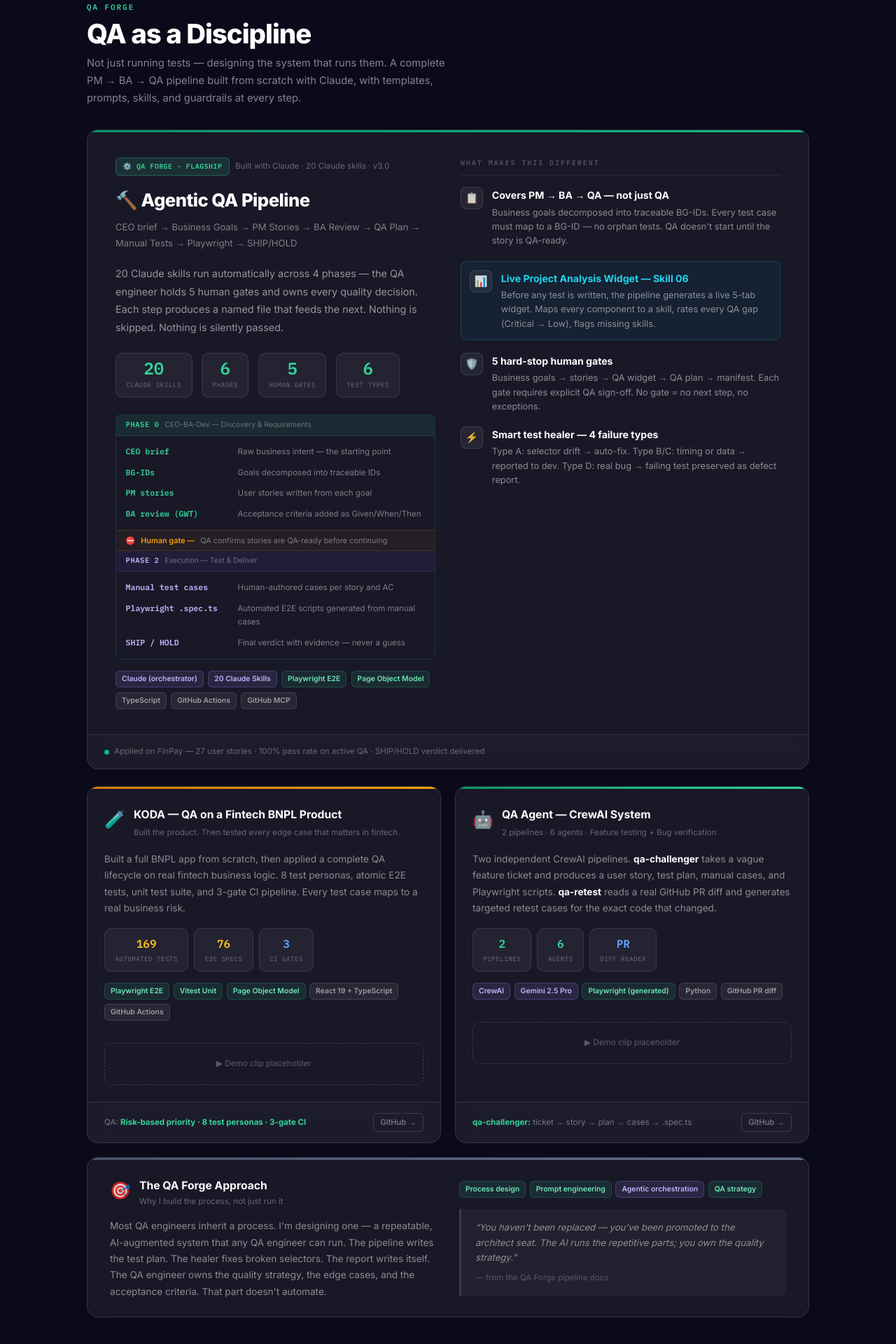
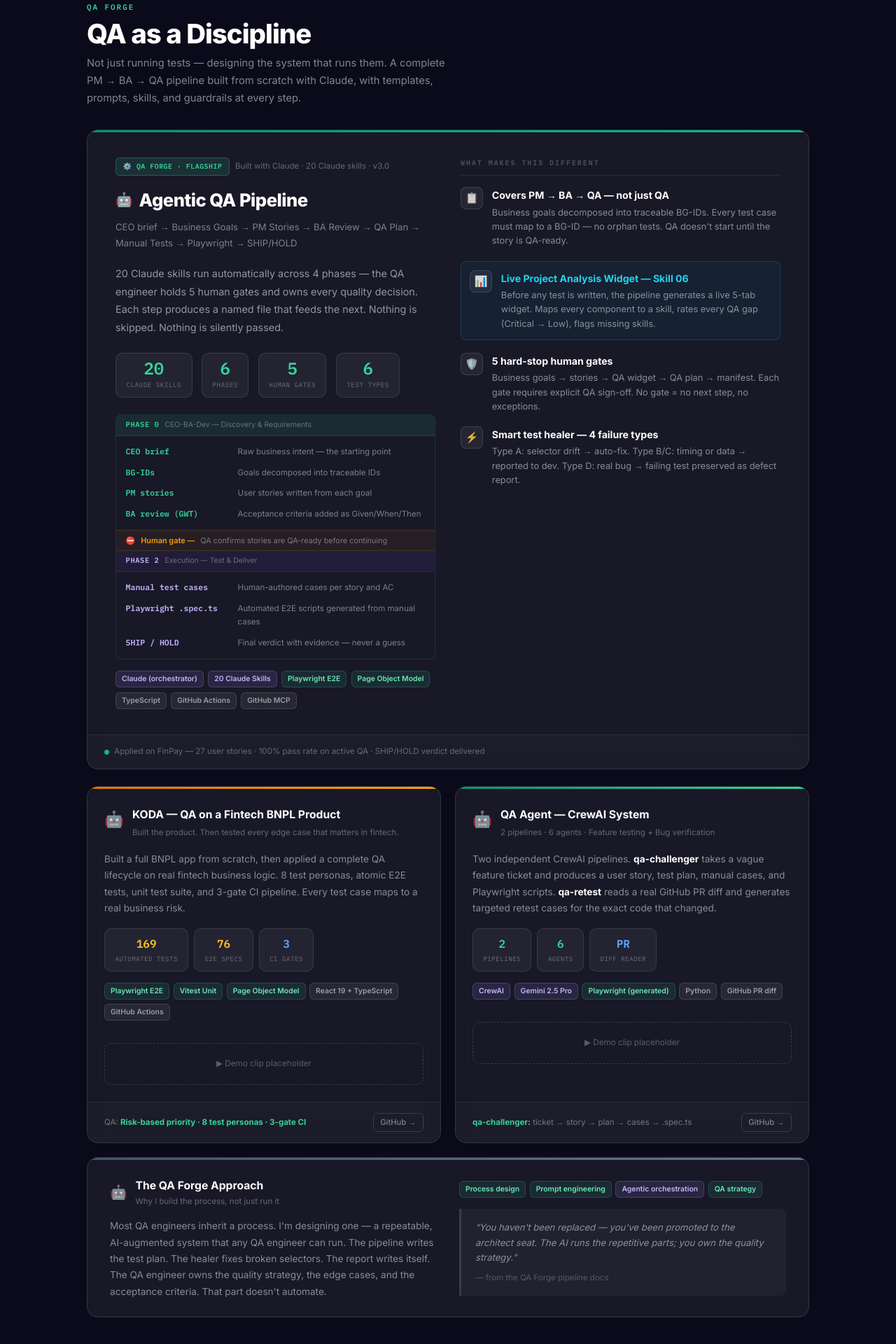
Before and after one commit to aoaaae-sunattha/Portfolio, a Next.js app: page / in a window 1280 px wide. Shown: the part 1108-3028 px from the top of the page at 70% size. Built offline with nearby package versions, Linux system fonts and the light colour scheme; no server answers.

Commit message:
feat: replace QAForge card icons with svgl AI logos — Anthropic, TypeScript, Gemini

```diff
--- a/app/page.tsx
+++ b/app/page.tsx
@@ -16,7 +16,7 @@ export default async function Home() {
     <main>
       <Nav />
       <Hero />
-      <QAForge />
+      <QAForge svgs={svgs} />
       <Projects />
       <Lab />
       <Skills svgs={svgs} />
--- a/components/QAForge.tsx
+++ b/components/QAForge.tsx
@@ -1,4 +1,29 @@
-export default function QAForge() {
+import { resolveLogo } from '@/lib/svgl'
+import type { Svg } from '@/lib/svgl'
+
+function AILogo({ name, svgs, size = 32 }: { name: string; svgs: Svg[]; size?: number }) {
+  const aliases: Record<string, string[]> = {
+    'Anthropic': ['Anthropic', 'Claude'],
+    'Gemini': ['Gemini', 'Google Gemini'],
+    'TypeScript': ['TypeScript'],
+    'OpenAI': ['OpenAI', 'ChatGPT'],
+  }
+  const candidates = aliases[name] ?? [name]
+  let logoUrl: string | null = null
+  for (const c of candidates) {
+    logoUrl = resolveLogo(svgs, c)
+    if (logoUrl) break
+  }
+  if (!logoUrl) return <span style={{ fontSize: size * 0.7 + 'px' }}>🤖</span>
+  return (
+    // eslint-disable-next-line @next/next/no-img-element
+    <img src={logoUrl} alt={name} width={size} height={size} style={{ objectFit: 'contain', borderRadius: 6 }} />
+  )
+}
+
+type Props = { svgs: Svg[] }
+
+export default function QAForge({ svgs }: Props) {
   return (
     <section id="qa-forge" className="wrap">
       <hr className="section-hr" style={{ marginBottom: '4rem' }} />
@@ -21,8 +46,9 @@ export default function QAForge() {
               </span>
               <span style={{ fontSize: '0.72rem', color: 'rgba(255,255,255,0.35)' }}>Built with Claude · 20 Claude skills · v3.0</span>
             </div>
-            <div style={{ fontSize: '1.6rem', fontWeight: 800, letterSpacing: '-0.5px', marginBottom: '0.35rem', color: '#fff' }}>
-              🔨 Agentic QA Pipeline
+            <div style={{ display: 'flex', alignItems: 'center', gap: '0.6rem', fontSize: '1.6rem', fontWeight: 800, letterSpacing: '-0.5px', marginBottom: '0.35rem', color: '#fff' }}>
+              <AILogo name="Anthropic" svgs={svgs} size={28} />
+              Agentic QA Pipeline
             </div>
             <div style={{ fontSize: '0.82rem', color: 'rgba(255,255,255,0.45)', marginBottom: '1.25rem' }}>
               CEO brief → Business Goals → PM Stories → BA Review → QA Plan → Manual Tests → Playwright → SHIP/HOLD
@@ -116,7 +142,7 @@ export default function QAForge() {
           <div className="stripe-amber" />
           <div style={{ padding: '1.5rem', flex: 1, display: 'flex', flexDirection: 'column', gap: '1rem' }}>
             <div style={{ display: 'flex', gap: '0.75rem' }}>
-              <div style={{ fontSize: '1.5rem' }}>🧪</div>
+              <div style={{ flexShrink: 0 }}><AILogo name="TypeScript" svgs={svgs} size={32} /></div>
               <div>
                 <div style={{ fontSize: '0.98rem', fontWeight: 700, color: '#fff' }}>KODA — QA on a Fintech BNPL Product</div>
                 <div style={{ fontSize: '0.72rem', color: 'rgba(255,255,255,0.35)', marginTop: '0.15rem' }}>Built the product. Then tested every edge case that matters in fintech.</div>
@@ -151,7 +177,7 @@ export default function QAForge() {
           <div className="stripe-green" />
           <div style={{ padding: '1.5rem', flex: 1, display: 'flex', flexDirection: 'column', gap: '1rem' }}>
             <div style={{ display: 'flex', gap: '0.75rem' }}>
-              <div style={{ fontSize: '1.5rem' }}>🤖</div>
+              <div style={{ flexShrink: 0 }}><AILogo name="Gemini" svgs={svgs} size={32} /></div>
               <div>
                 <div style={{ fontSize: '0.98rem', fontWeight: 700, color: '#fff' }}>QA Agent — CrewAI System</div>
                 <div style={{ fontSize: '0.72rem', color: 'rgba(255,255,255,0.35)', marginTop: '0.15rem' }}>2 pipelines · 6 agents · Feature testing + Bug verification</div>
@@ -189,8 +215,8 @@ export default function QAForge() {
         <div className="stripe-slate" />
         <div style={{ padding: '1.5rem 2rem', display: 'grid', gridTemplateColumns: '1fr 1fr', gap: '2rem', alignItems: 'center' }}>
           <div>
-            <div style={{ display: 'flex', gap: '0.75rem', marginBottom: '0.85rem' }}>
-              <div style={{ fontSize: '1.5rem' }}>🎯</div>
+            <div style={{ display: 'flex', gap: '0.75rem', marginBottom: '0.85rem', alignItems: 'center' }}>
+              <AILogo name="Anthropic" svgs={svgs} size={28} />
               <div>
                 <div style={{ fontSize: '0.98rem', fontWeight: 700, color: '#fff' }}>The QA Forge Approach</div>
                 <div style={{ fontSize: '0.72rem', color: 'rgba(255,255,255,0.35)' }}>Why I build the process, not just run it</div>
```
